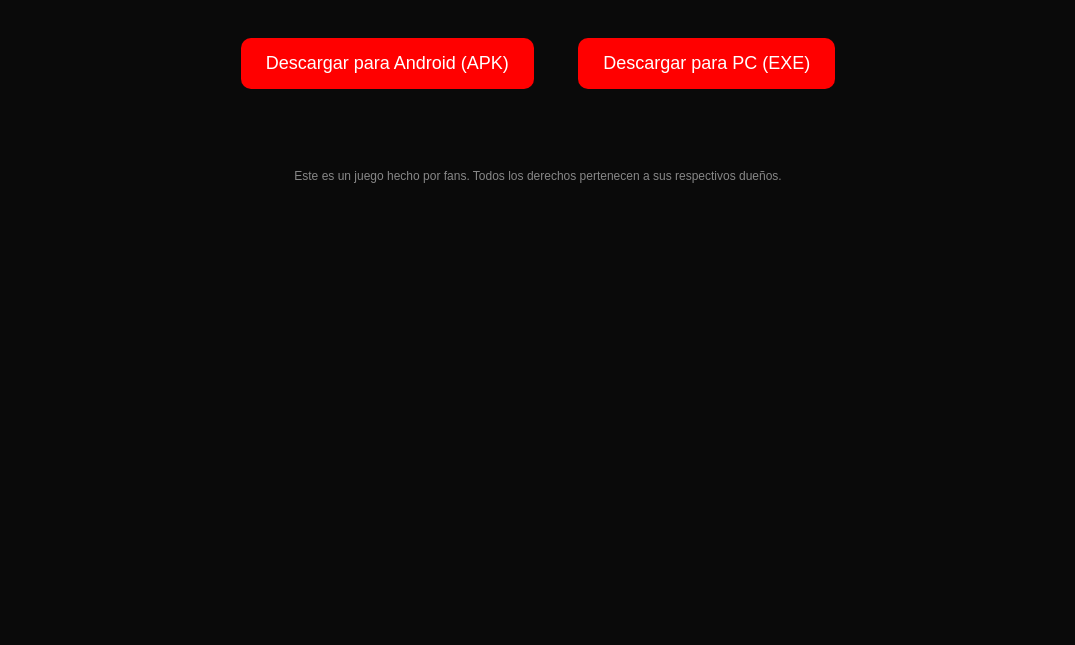
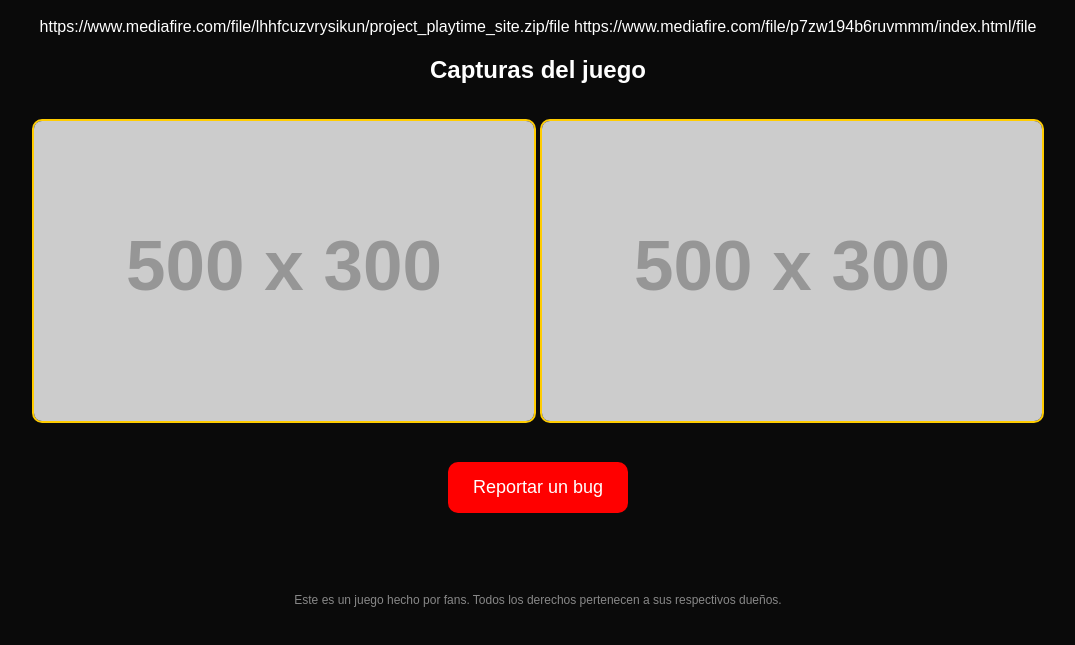
Before and after one commit to projectplaytimefase2/projectplaytime, a plain HTML site: page index.html in a window 1280 px wide. Shown: the part 245-890 px from the top of the page, without its empty margins (102-1177 px from the left). Before the commit the page ends 800 px from the top, so only its background shows below. Drawn offline with Linux system fonts and the light colour scheme; placeholder pictures from the web are drawn by us.

Commit message:
Update index.html
actualizar pagina

```diff
--- a/index.html
+++ b/index.html
@@ -34,6 +34,13 @@
       border-radius: 100px;
       margin-bottom: 20px;
     }
+    img.capture {
+      width: 90%;
+      max-width: 500px;
+      border: 2px solid #ffcc00;
+      border-radius: 10px;
+      margin: 15px 0;
+    }
     .legal {
       font-size: 12px;
       margin-top: 60px;
@@ -49,8 +56,16 @@
   <h1>Project Playtime Fase 2 Oficial</h1>
 
   <!-- Botones de descarga -->
-  <a class="btn" href="https://www.mediafire.com/file/abcd1234/ProjectPlaytimeFase2.apk/file">Descargar para Android (APK)</a>
-  <a class="btn" href="https://www.mediafire.com/file/wxyz5678/ProjectPlaytimeFase2.exe/file">Descargar para PC (EXE)</a>
+https://www.mediafire.com/file/lhhfcuzvrysikun/project_playtime_site.zip/file
+ https://www.mediafire.com/file/p7zw194b6ruvmmm/index.html/file
+  <!-- Capturas del juego -->
+  <h2>Capturas del juego</h2>
+  <img class="capture" src="https://via.placeholder.com/500x300.png?text=Captura+1" alt="Captura del juego 1" />
+  <img class="capture" src="https://via.placeholder.com/500x300.png?text=Captura+2" alt="Captura del juego 2" />
+
+  <!-- Botón para reportar bugs -->
+  <br>
+  <a class="btn" href="mailto:bugs@projectplaytimefase2.com?subject=Reporte%20de%20Bug">Reportar un bug</a>
 
   <div class="legal">
     Este es un juego hecho por fans. Todos los derechos pertenecen a sus respectivos dueños.
```
